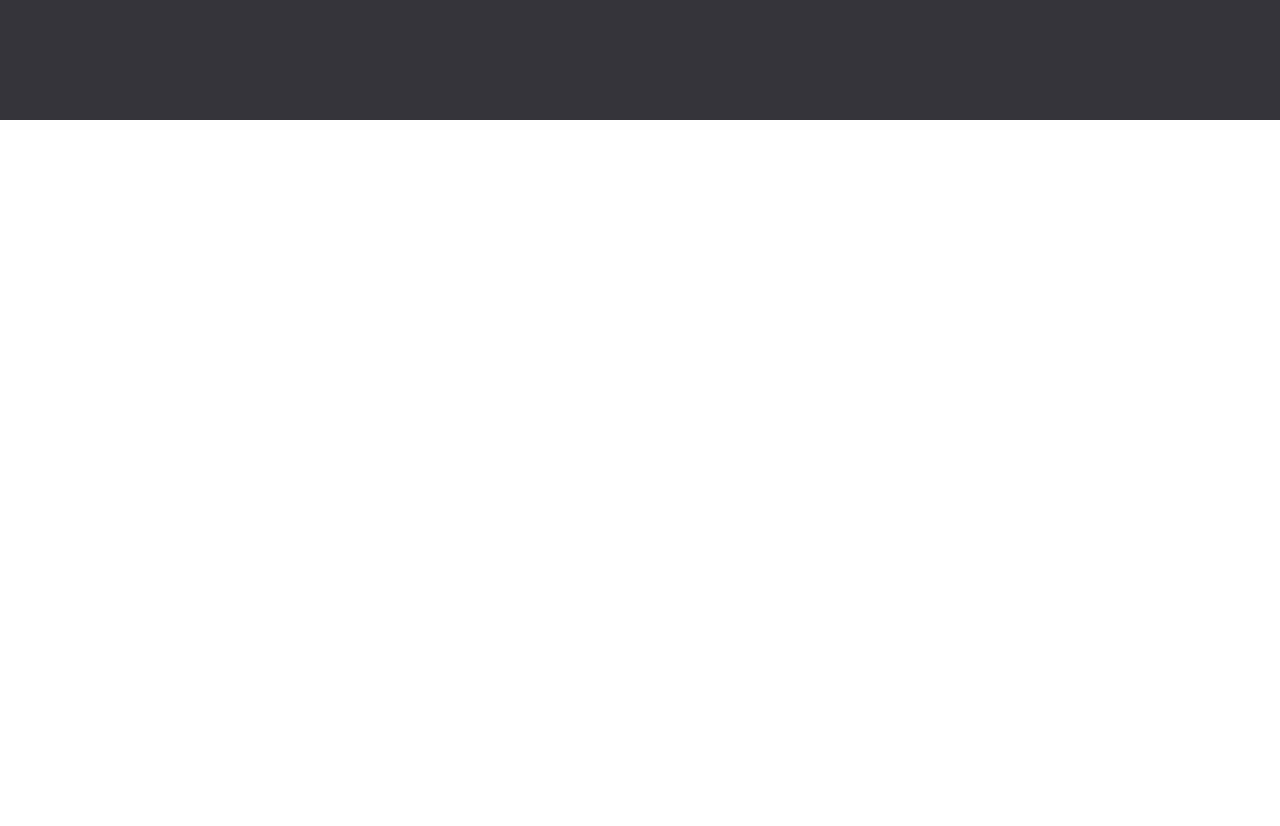
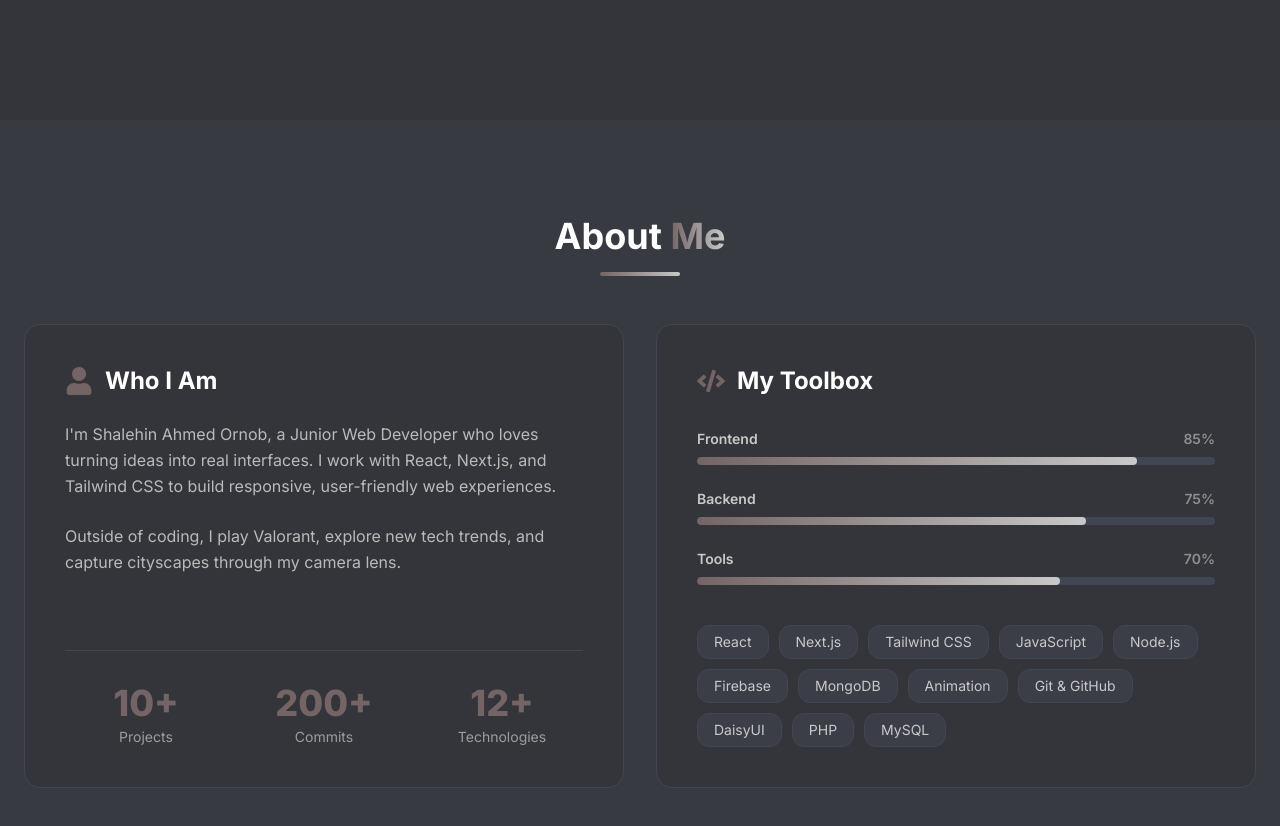
Before and after one commit to ORNOB-083/My-Portfolio, a Next.js app: page / in a window 1280 px wide. Shown: the part 680-1506 px from the top of the page. Before the commit the page ends 800 px from the top, so only its background shows below. Built offline with nearby package versions, Linux system fonts and the light colour scheme; what @nextui-org/react would draw is missing.

Commit message:
About section added

```diff
--- a/src/app/layout.js
+++ b/src/app/layout.js
@@ -3,6 +3,7 @@ import { Inter } from "next/font/google";
 import { Providers } from "./providers";
 import Navbar from "@/components/Navbar";
 import Hero from "@/components/Hero";
+import About from "@/components/About";
 
 const inter = Inter({ subsets: ["latin"] });
 
@@ -19,6 +20,7 @@ export default function RootLayout({ children }) {
           <Navbar></Navbar>
           {children}
           <Hero></Hero>
+          <About></About>
         </Providers>
       </body>
     </html>
--- /dev/null
+++ b/src/components/About.jsx
@@ -0,0 +1,127 @@
+"use client";
+
+import "animate.css";
+import { motion } from "framer-motion";
+import { FaUser, FaCode } from "react-icons/fa";
+
+export default function About() {
+    const stats = [
+        { value: "10+", label: "Projects" },
+        { value: "200+", label: "Commits" },
+        { value: "12+", label: "Technologies" },
+    ];
+
+    const toolboxBars = [
+        { label: "Frontend", percentage: "85%" },
+        { label: "Backend", percentage: "75%" },
+        { label: "Tools", percentage: "70%" },
+    ];
+
+    const skills = [
+        "React", "Next.js", "Tailwind CSS", "JavaScript",
+        "Node.js", "Firebase", "MongoDB",
+        "Animation", "Git & GitHub", "DaisyUI", "PHP", "MySQL",
+    ];
+
+    return (
+        <section id="about" className="py-24 bg-[#424654]/30 text-[#C9C9C9]">
+            <div className="max-w-7xl mx-auto px-6">
+                <motion.div
+                    initial={{ opacity: 0, y: 30 }}
+                    whileInView={{ opacity: 1, y: 0 }}
+                    transition={{ duration: 0.6 }}
+                    viewport={{ once: true }}
+                    className="text-center mb-12"
+                >
+                    <h2 className="text-4xl font-bold text-white">
+                        About <span className="bg-gradient-to-r from-[#746465] to-[#C9C9C9] bg-clip-text text-transparent">Me</span>
+                    </h2>
+                    <div className="w-20 h-1 bg-gradient-to-r from-[#746465] to-[#C9C9C9] mx-auto mt-4 rounded-full"></div>
+                </motion.div>
+
+                <div className="grid md:grid-cols-2 gap-8 items-stretch">
+
+                    <motion.div
+                        initial={{ opacity: 0, x: -30 }}
+                        whileInView={{ opacity: 1, x: 0 }}
+                        viewport={{ once: true }}
+                        transition={{ duration: 0.6 }}
+                        className="bg-[#34353A] border border-[#424654] rounded-2xl p-10 flex flex-col justify-between h-full"
+                    >
+                        <div>
+                            <div className="flex items-center gap-3 mb-6">
+                                <FaUser className="w-7 h-7 text-[#746465] animate-pulse" />
+                                <h3 className="text-2xl font-bold text-white">Who I Am</h3>
+                            </div>
+
+                            <p className="text-[#C9C9C9]/90 text-base leading-relaxed mb-6">
+                                I&apos;m Shalehin Ahmed Ornob, a Junior Web Developer who loves turning ideas into real interfaces. I work with React, Next.js, and Tailwind CSS to build responsive, user-friendly web experiences.
+                            </p>
+
+                            <p className="text-[#C9C9C9]/90 text-base leading-relaxed mb-12">
+                                Outside of coding, I play Valorant, explore new tech trends, and capture cityscapes through my camera lens.
+                            </p>
+                        </div>
+
+                        <div className="grid grid-cols-3 gap-4 text-center border-t border-[#424654] pt-8">
+                            {stats.map((stat, idx) => (
+                                <div key={idx}>
+                                    <div className="text-4xl font-extrabold text-[#746465] mb-1">
+                                        {stat.value}
+                                    </div>
+                                    <div className="text-sm text-[#C9C9C9]/70">
+                                        {stat.label}
+                                    </div>
+                                </div>
+                            ))}
+                        </div>
+                    </motion.div>
+
+                    <motion.div
+                        initial={{ opacity: 0, x: 30 }}
+                        whileInView={{ opacity: 1, x: 0 }}
+                        viewport={{ once: true }}
+                        transition={{ duration: 0.6 }}
+                        className="bg-[#34353A] border border-[#424654] rounded-2xl p-10 flex flex-col h-full"
+                    >
+                        <div className="flex items-center gap-3 mb-8">
+                            <FaCode className="w-7 h-7 text-[#746465]" />
+                            <h3 className="text-2xl font-bold text-white">My Toolbox</h3>
+                        </div>
+
+                        <div className="space-y-6 mb-10">
+                            {toolboxBars.map((bar, idx) => (
+                                <div key={idx}>
+                                    <div className="flex justify-between text-sm font-semibold mb-2">
+                                        <span className="text-[#C9C9C9]">{bar.label}</span>
+                                        <span className="text-[#C9C9C9]/60">{bar.percentage}</span>
+                                    </div>
+                                    <div className="w-full bg-[#424654] h-2 rounded-full overflow-hidden">
+                                        <motion.div
+                                            initial={{ width: 0 }}
+                                            whileInView={{ width: bar.percentage }}
+                                            viewport={{ once: true }}
+                                            transition={{ duration: 1, ease: "easeOut" }}
+                                            className="bg-gradient-to-r from-[#746465] to-[#C9C9C9] h-full rounded-full"
+                                        />
+                                    </div>
+                                </div>
+                            ))}
+                        </div>
+
+                        <div className="flex flex-wrap gap-2.5 mt-auto">
+                            {skills.map((skill, idx) => (
+                                <span
+                                    key={idx}
+                                    className="px-4 py-1.5 bg-[#424654]/50 text-sm text-[#C9C9C9] border border-[#424654] rounded-xl hover:border-[#746465] hover:text-white transition-all duration-300 cursor-default"
+                                >
+                                    {skill}
+                                </span>
+                            ))}
+                        </div>
+                    </motion.div>
+                </div>
+            </div>
+        </section>
+    );
+}
--- a/src/components/Hero.jsx
+++ b/src/components/Hero.jsx
@@ -14,7 +14,6 @@ export default function Hero() {
             className="min-h-screen flex items-center justify-center px-4 sm:px-6 lg:px-8 pt-20 bg-[#34353A]"
         >
             <div className="max-w-7xl mx-auto grid grid-cols-1 md:grid-cols-2 gap-10 items-center">
-                {/* Text Content */}
                 <motion.div
                     initial={{ opacity: 0, x: -50 }}
                     animate={{ opacity: 1, x: 0 }}
@@ -57,7 +56,6 @@ export default function Hero() {
                             <HiDownload size={20} /> Download Resume
                         </a>
 
-                        {/* Social Icons */}
                         <div className="flex items-center gap-3">
                             <a
                                 href="https://www.facebook.com/sa.ornob.79"
@@ -95,7 +93,6 @@ export default function Hero() {
                     </div>
                 </motion.div>
 
-                {/* Photo */}
                 <motion.div
                     initial={{ opacity: 0, scale: 0.8 }}
                     animate={{ opacity: 1, scale: 1 }}
--- a/src/components/Navbar.jsx
+++ b/src/components/Navbar.jsx
@@ -13,7 +13,6 @@ export default function Navbar() {
   const [isOpen, setIsOpen] = useState(false);
   const [scrolled, setScrolled] = useState(false);
 
-  // Detect scroll for shadow effect
   useEffect(() => {
     const handleScroll = () => {
       setScrolled(window.scrollY > 20);
@@ -22,7 +21,6 @@ export default function Navbar() {
     return () => window.removeEventListener("scroll", handleScroll);
   }, []);
 
-  // Close mobile menu when a link is clicked
   const handleLinkClick = () => {
     setIsOpen(false);
   };
@@ -35,14 +33,14 @@ export default function Navbar() {
     >
       <div className="max-w-7xl mx-auto px-4 sm:px-6 lg:px-8">
         <div className="flex items-center justify-between h-16">
-          {/* Logo */}
+
           <div className="flex items-center">
             <Link href="/" className="flex items-center gap-2">
               <Image
-                src="/logo.png"
+                src="/logo1.png"
                 alt="Logo"
-                width={32}
-                height={32}
+                width={40}
+                height={40}
                 className="rounded-full"
               />
 
```
Also changed, not shown: public/logo1.png (renamed from public/logo.png), public/logo2.png (added).
